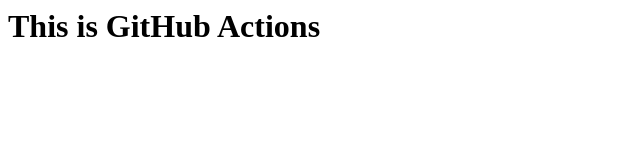
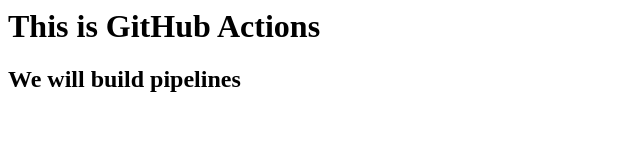
Before and after one commit to mkhanz2/github-actions-practice, a plain HTML site: page index.html in a window 1280 px wide. Shown: the whole page, without its empty margins (0-640 px from the left). Drawn offline with Linux system fonts and the light colour scheme.

Commit message:
Update index.html

```diff
--- a/index.html
+++ b/index.html
@@ -1 +1,2 @@
 <h1> This is GitHub Actions </h1>
+<h2> We will build pipelines </h2>
```
